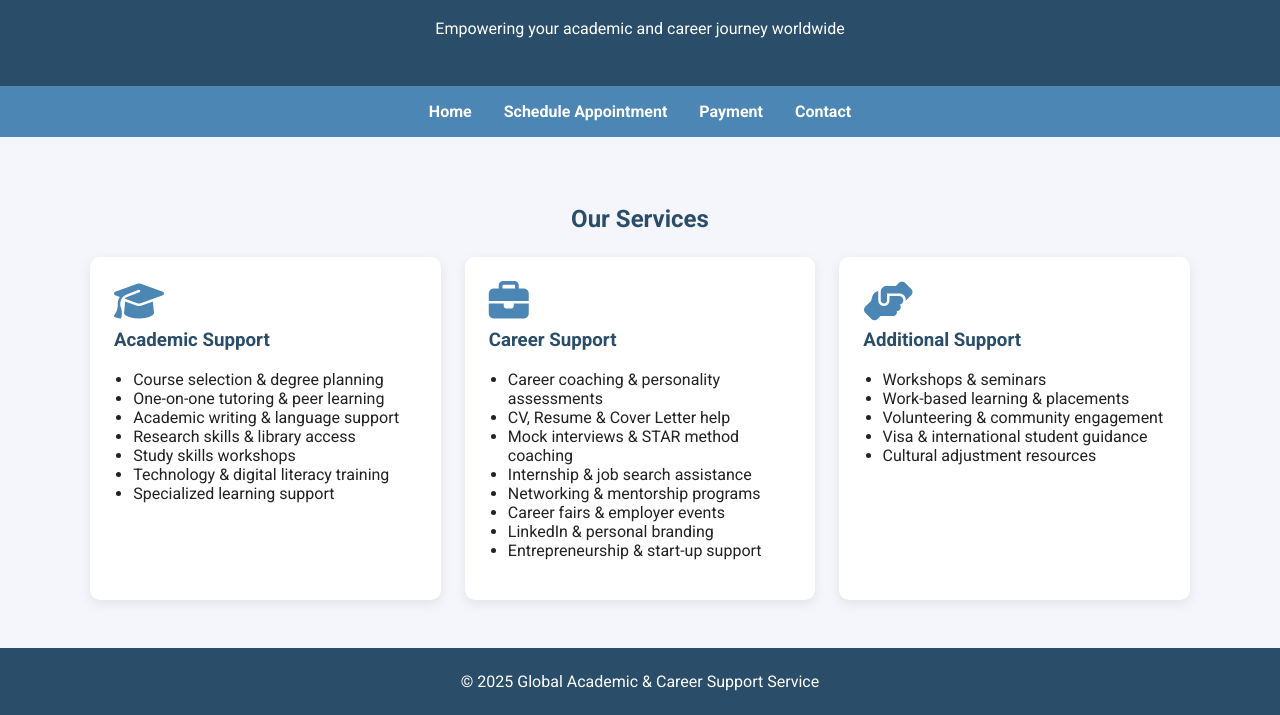
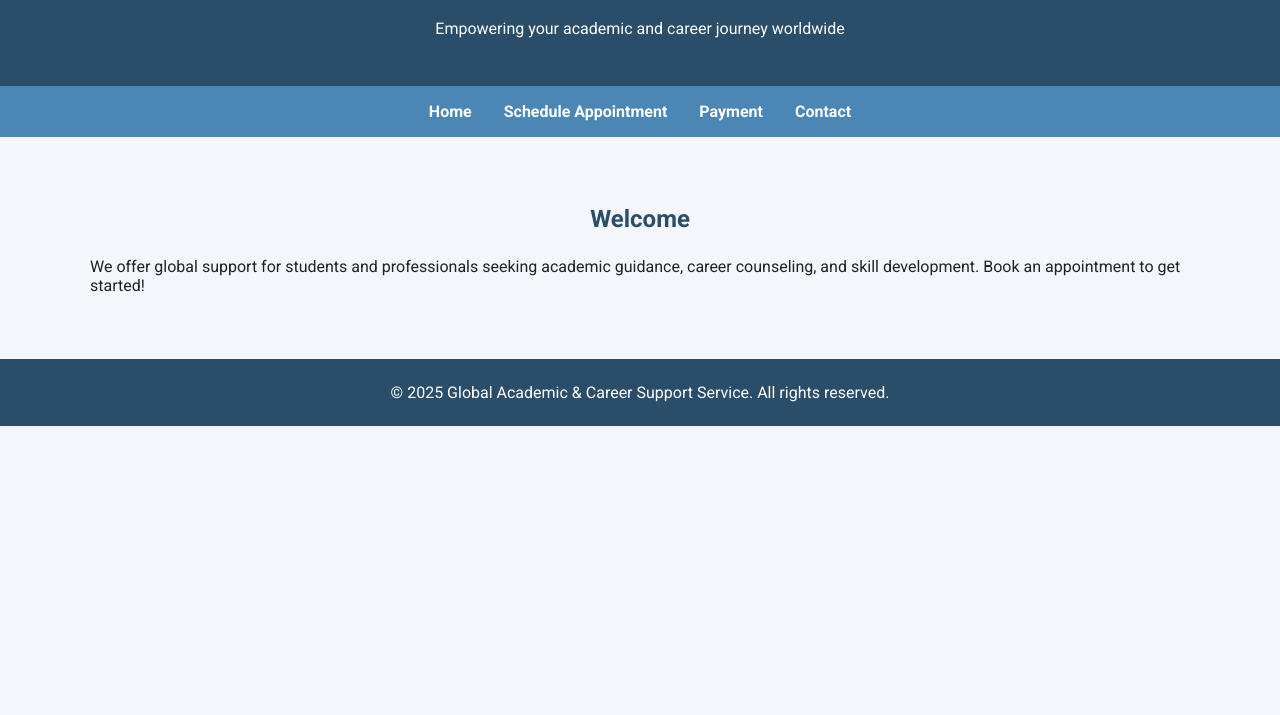
Before and after one commit to rohandoijode/uk-study-website, a plain HTML site: page index.html in a window 1280 px wide. Shown: the part 94-809 px from the top of the page. Drawn offline with Linux system fonts and the light colour scheme.

Commit message:
Update index.html

```diff
--- a/index.html
+++ b/index.html
@@ -4,9 +4,8 @@
     <meta charset="UTF-8">
     <meta name="viewport" content="width=device-width, initial-scale=1.0">
     <title>Global Academic & Career Support Service</title>
-    <link href="https://fonts.googleapis.com/css2?family=Roboto:wght@400;700&display=swap" rel="stylesheet">
+    <link href="https://fonts.googleapis.com/css?family=Roboto:400,700&display=swap" rel="stylesheet">
     <link rel="stylesheet" href="css/style.css">
-    <script src="https://kit.fontawesome.com/a076d05399.js" crossorigin="anonymous"></script>
 </head>
 <body>
     <header>
@@ -19,67 +18,30 @@
         <a href="#payment" onclick="showSection('payment')">Payment</a>
         <a href="#contact" onclick="showSection('contact')">Contact</a>
     </nav>
+    <div class="container">
+        <section id="home">
+            <h2>Welcome</h2>
+            <p>We offer global support for students and professionals seeking academic guidance, career counseling, and skill development. Book an appointment to get started!</p>
+        </section>
 
-    <div class="container">
-        <!-- Home Section -->
-        <section id="home">
-            <h2>Our Services</h2>
-            <div class="services-grid">
-                <!-- Academic Support -->
-                <div class="service-card">
-                    <i class="fas fa-graduation-cap"></i>
-                    <h3>Academic Support</h3>
-                    <ul>
-                        <li>Course selection & degree planning</li>
-                        <li>One-on-one tutoring & peer learning</li>
-                        <li>Academic writing & language support</li>
-                        <li>Research skills & library access</li>
-                        <li>Study skills workshops</li>
-                        <li>Technology & digital literacy training</li>
-                        <li>Specialized learning support</li>
-                    </ul>
-                </div>
-
-                <!-- Career Support -->
-                <div class="service-card">
-                    <i class="fas fa-briefcase"></i>
-                    <h3>Career Support</h3>
-                    <ul>
-                        <li>Career coaching & personality assessments</li>
-                        <li>CV, Resume & Cover Letter help</li>
-                        <li>Mock interviews & STAR method coaching</li>
-                        <li>Internship & job search assistance</li>
-                        <li>Networking & mentorship programs</li>
-                        <li>Career fairs & employer events</li>
-                        <li>LinkedIn & personal branding</li>
-                        <li>Entrepreneurship & start-up support</li>
-                    </ul>
-                </div>
-
-                <!-- Additional Support -->
-                <div class="service-card">
-                    <i class="fas fa-hands-helping"></i>
-                    <h3>Additional Support</h3>
-                    <ul>
-                        <li>Workshops & seminars</li>
-                        <li>Work-based learning & placements</li>
-                        <li>Volunteering & community engagement</li>
-                        <li>Visa & international student guidance</li>
-                        <li>Cultural adjustment resources</li>
-                    </ul>
-                </div>
+        <section id="appointment" class="hidden">
+            <h2>Schedule an Appointment</h2>
+            <p>Book your appointment below:</p>
+            <div style="min-height:600px;">
+                <iframe
+                    src="https://calendly.com/YOUR-CALENDLY-USERNAME"
+                    width="100%"
+                    height="600"
+                    frameborder="0"
+                    style="border-radius:8px; border:1px solid #ccc; min-width:320px;"
+                    allowfullscreen>
+                </iframe>
             </div>
         </section>
 
-        <!-- Appointment Section -->
-        <section id="appointment" class="hidden">
-            <h2>Schedule an Appointment</h2>
-            <iframe src="https://calendly.com/your-calendly-link" width="100%" height="600" frameborder="0"></iframe>
-        </section>
-
-        <!-- Payment Section -->
         <section id="payment" class="hidden">
             <h2>Payment</h2>
+            <p>Pay for your session securely. (Demo only)</p>
             <form id="paymentForm">
                 <input type="text" name="cardname" placeholder="Name on Card" required>
                 <input type="text" name="cardnumber" placeholder="Card Number" required maxlength="16">
@@ -90,9 +52,10 @@
             <div id="paymentMsg"></div>
         </section>
 
-        <!-- Contact Section -->
         <section id="contact" class="hidden">
             <h2>Contact Us</h2>
+            <p>Email: support@globalacademics.com</p>
+            <p>Phone: +1-234-567-8901</p>
             <form id="contactForm">
                 <input type="text" name="name" placeholder="Your Name" required>
                 <input type="email" name="email" placeholder="Your Email" required>
@@ -102,11 +65,9 @@
             <div id="contactMsg"></div>
         </section>
     </div>
-
     <footer>
-        &copy; 2025 Global Academic & Career Support Service
+        &copy; 2025 Global Academic & Career Support Service. All rights reserved.
     </footer>
-
-    <script src="script.js"></script>
+    <script src="js/script.js"></script>
 </body>
 </html>
```
